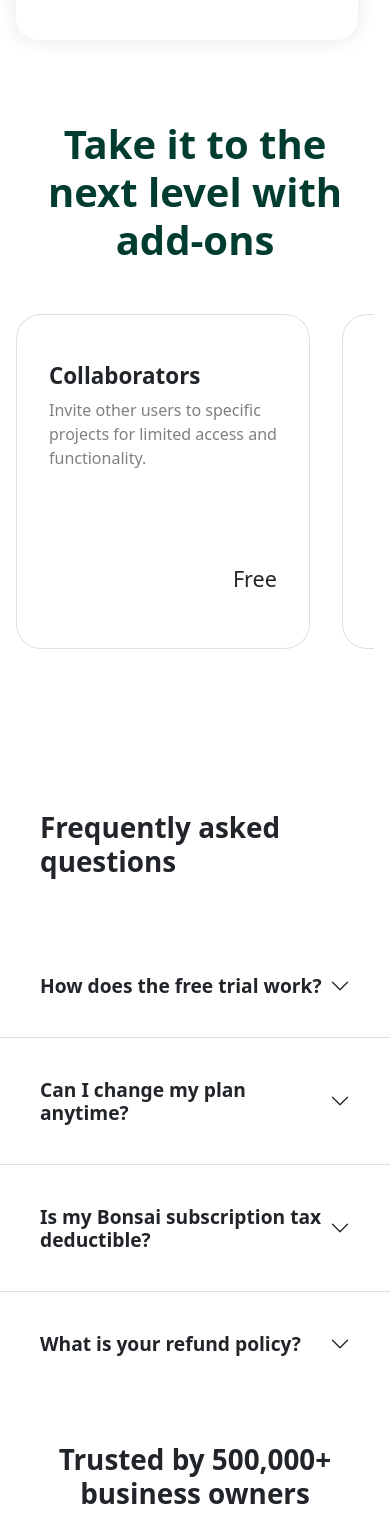
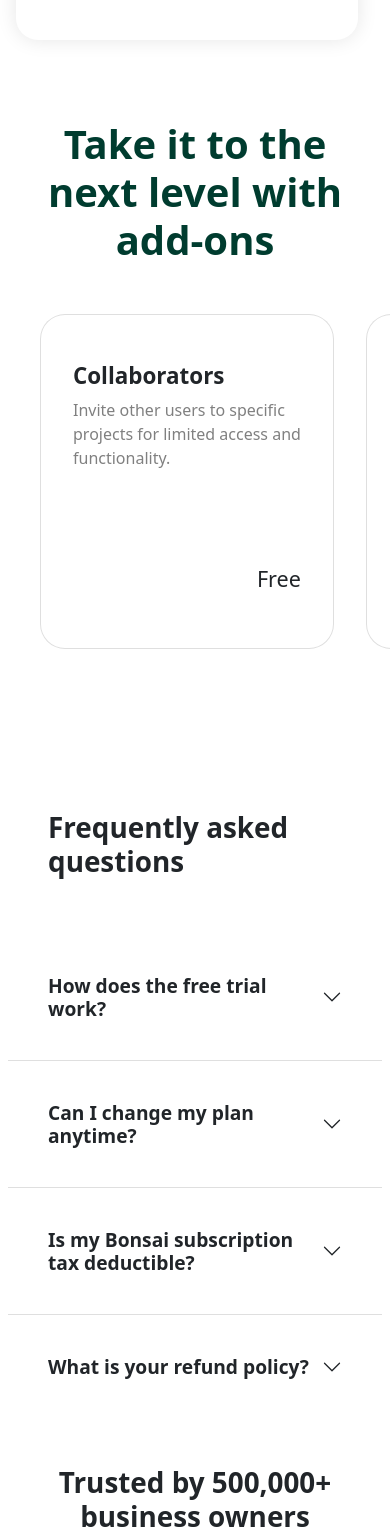
Before and after one commit to Ameya-Shinde/HelloBonsai.com, a plain HTML site: page index.html in a window 390 px wide. Shown: the part 3840-5369 px from the top of the page. Drawn offline with nearby package versions, Linux system fonts and the light colour scheme.

Commit message:
Overall Media Querries fix

```diff
--- a/style.css
+++ b/style.css
@@ -318,13 +318,14 @@ ul li {
 }
 
 .comments {
-    width: 130%;
+    width: 100%;
     padding: 0px 40px;
     display: block;
     justify-content: center;
     align-items: center;
     margin-top: 3rem;
     min-height: max-content;
+    overflow: hidden;
 }
 
 .line {
@@ -567,13 +568,12 @@ footer .accordion-item button:hover{
     }
 
     .add-ons{
-        padding: 0 1rem;
         width: 100%;
+        padding: 0;
+        overflow: hidden;
     }
 
     .add-ons-plans{
-        width: 100%;
-        padding: 0 0;
         overflow-x: scroll;
     }
 
@@ -582,7 +582,7 @@ footer .accordion-item button:hover{
     }
 
     .questions {
-        padding: 0;
+        padding: 0 .5rem;
         margin-bottom: 3rem;
     }
 
```
